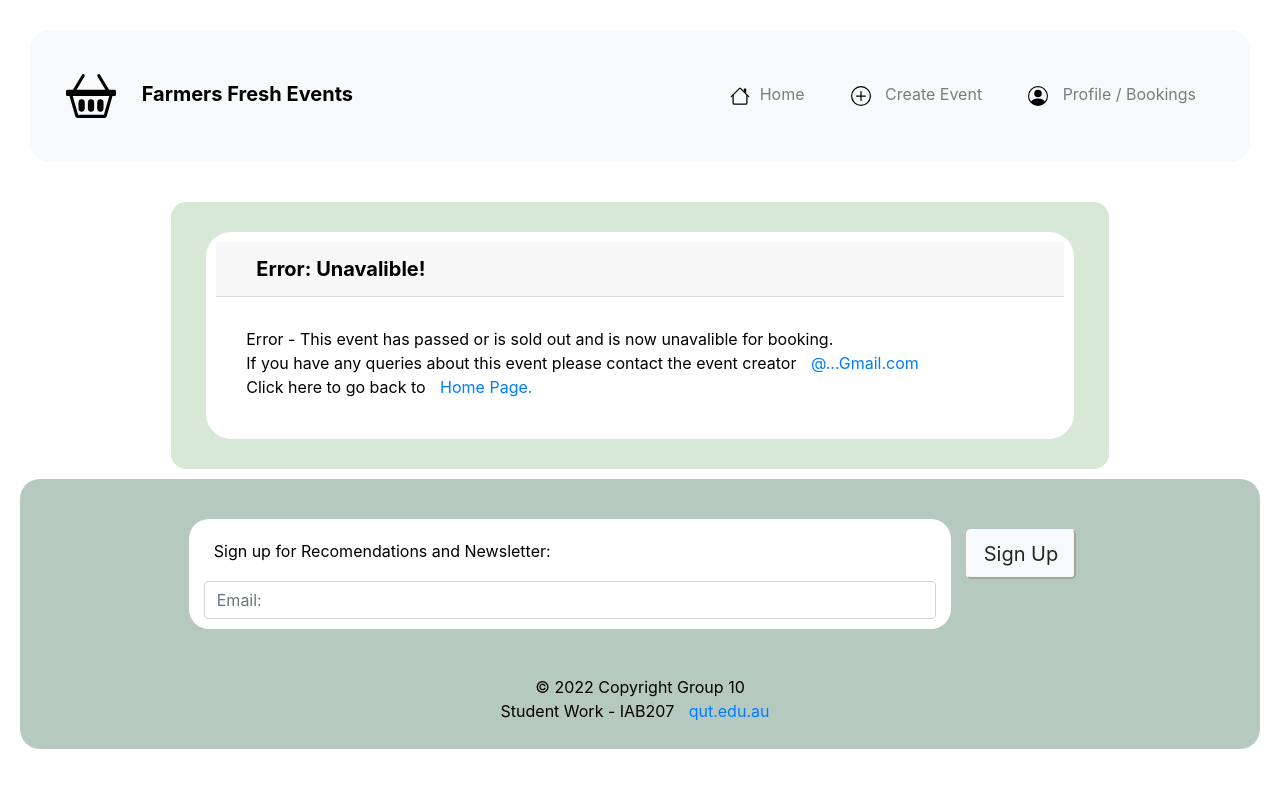
After one commit to CSa1t/Group_10_As3, a Flask app: page /eventdetails2 in a window 1280 px wide. The commit adds this page. Run offline with Flask 2, Linux system fonts and the light colour scheme; some libraries are stand-ins or nearby versions.

Commit message:
Event error changes

```diff
--- /dev/null
+++ b/website/templates/markets/eventdetails2.html
@@ -0,0 +1,34 @@
+{% extends 'base.html' %}
+
+
+{% block content %}
+
+<div class="row">
+    <div class="col">
+    </div>
+    <div class="col-9">
+
+        <section>
+            <div id="accordion">
+              <div class="card-1">
+                <div class="card-header">
+                  <a class="card-link" data-toggle="collapse" href="#collapseOne">
+                    <b>Error: Unavalible!</b>
+                  </a>
+                </div>
+                <div id="collapseOne" class="collapse show" data-parent="#accordion">
+                  <div class="card-body">
+                    Error - This event has passed or is sold out and is now unavalible for booking. <br>If you have any queries about this
+                    event please contact the event creator <a href="mail.google.com">@...Gmail.com</a>
+                    <br>Click here to go back to <a href={{url_for('main.index')}}>Home Page.</a>
+                  </div>
+                </div>
+              </div>
+          </section>
+
+    </div>
+    <div class="col">
+    </div>
+</div>
+
+{% endblock %}
--- a/website/views.py
+++ b/website/views.py
@@ -10,6 +10,9 @@ mainbp = Blueprint('main', __name__)
 def index():
     return render_template('index.html')
 
+@mainbp.route('/eventdetails2')
+def eventdetails2():
+    return render_template('markets/eventdetails2.html')
 
 @mainbp.route('/eventdetails')
 def eventdetails():
```
Also changed, not shown: website/templates/index.html (+6 -6 lines).
